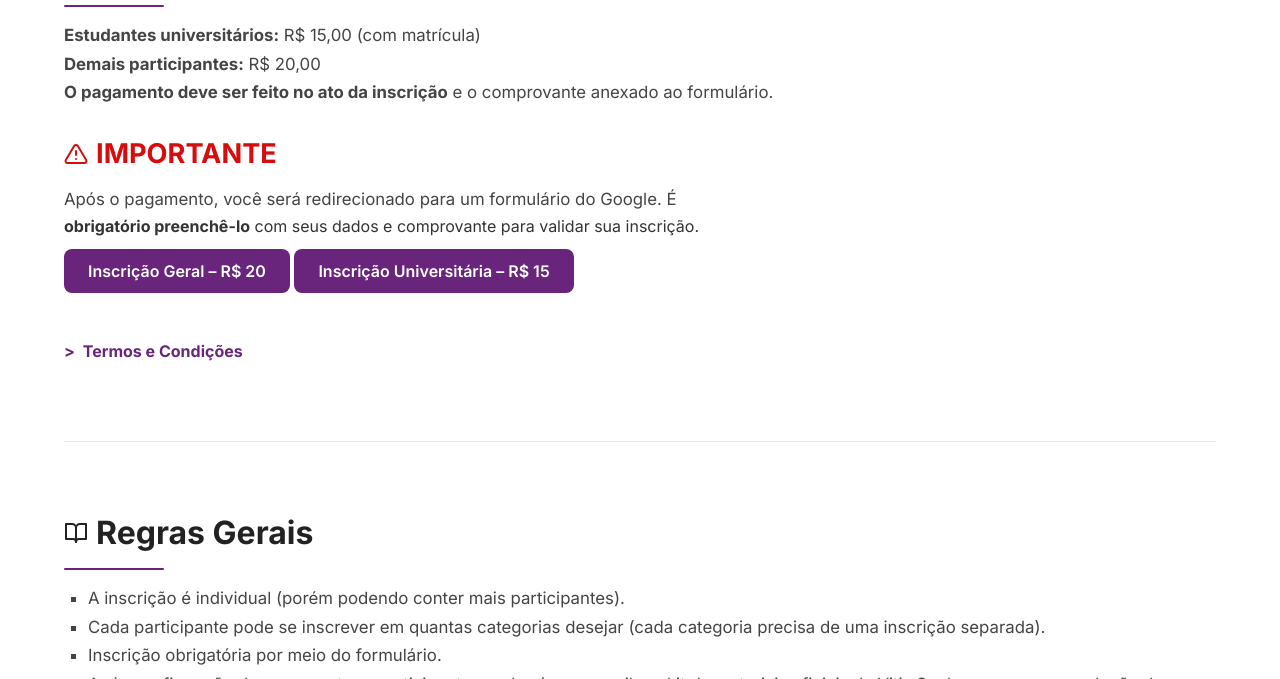
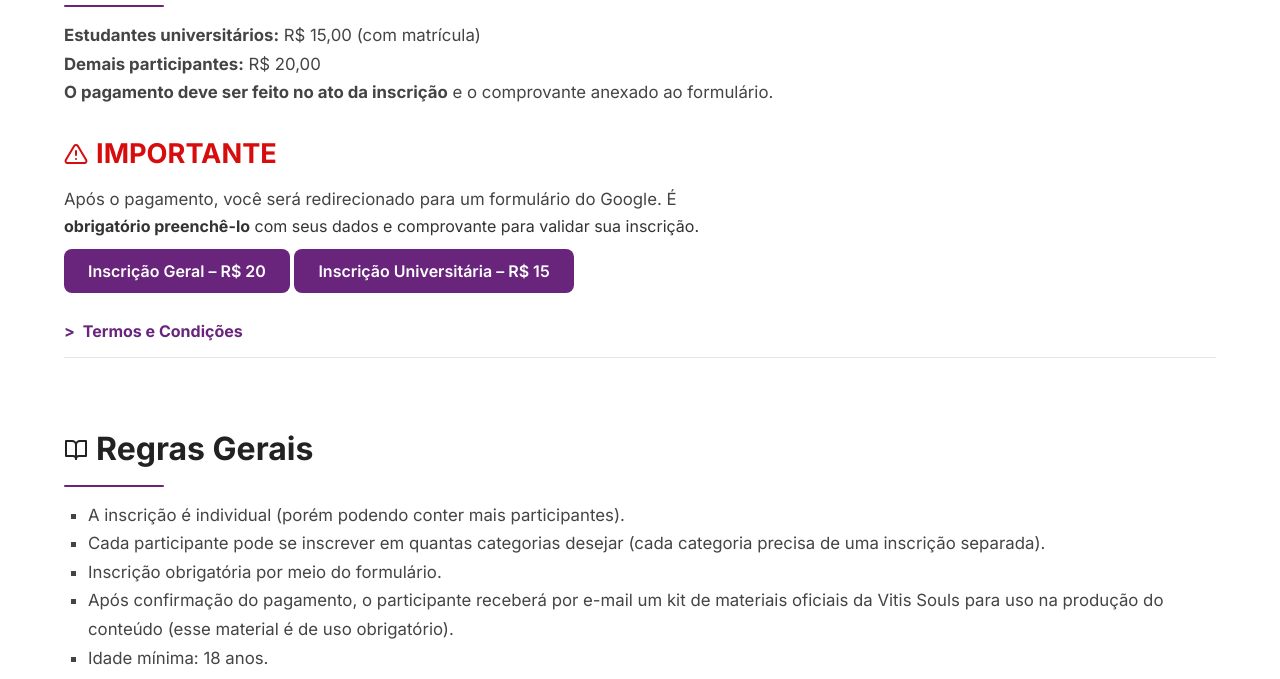
Before and after one commit to Marcelosoaresdev/antigo-frontend-concurso, a plain HTML site: page index.html in a window 1280 px wide. Shown: the part 1444-2123 px from the top of the page. Drawn offline with nearby package versions, Linux system fonts and the light colour scheme.

Commit message:
feat: adjust padding for inscrição section and update dropdown margin for improved layout

```diff
--- a/css/styles.css
+++ b/css/styles.css
@@ -141,6 +141,10 @@ a {
   padding: 4rem 0;
   border-bottom: 1px solid #e5e5e5;
   animation: fadeInUp 1s ease both;
+}
+
+#inscricao {
+  padding-bottom: 0rem;
 }
 
 .categorias-cards {
@@ -404,7 +408,7 @@ form input:focus {
 
 /* Estilo do dropdown */
 .dropdown-termos {
-  margin-top: 2rem;
+  margin-top: 0.8rem;
   text-align: left;
   width: 100%;
 }
```
